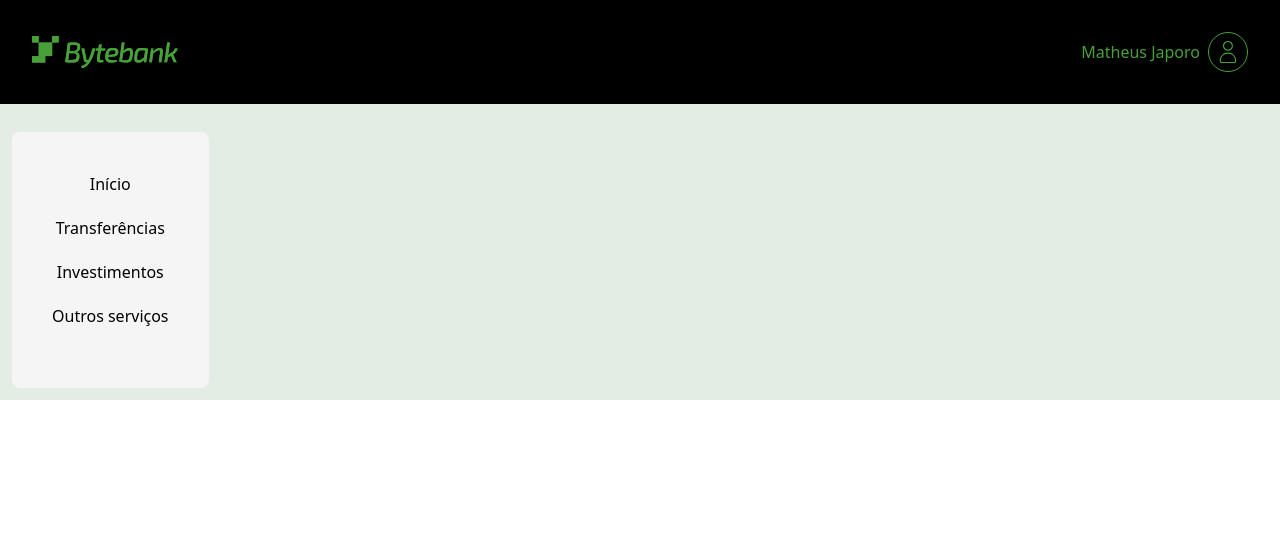
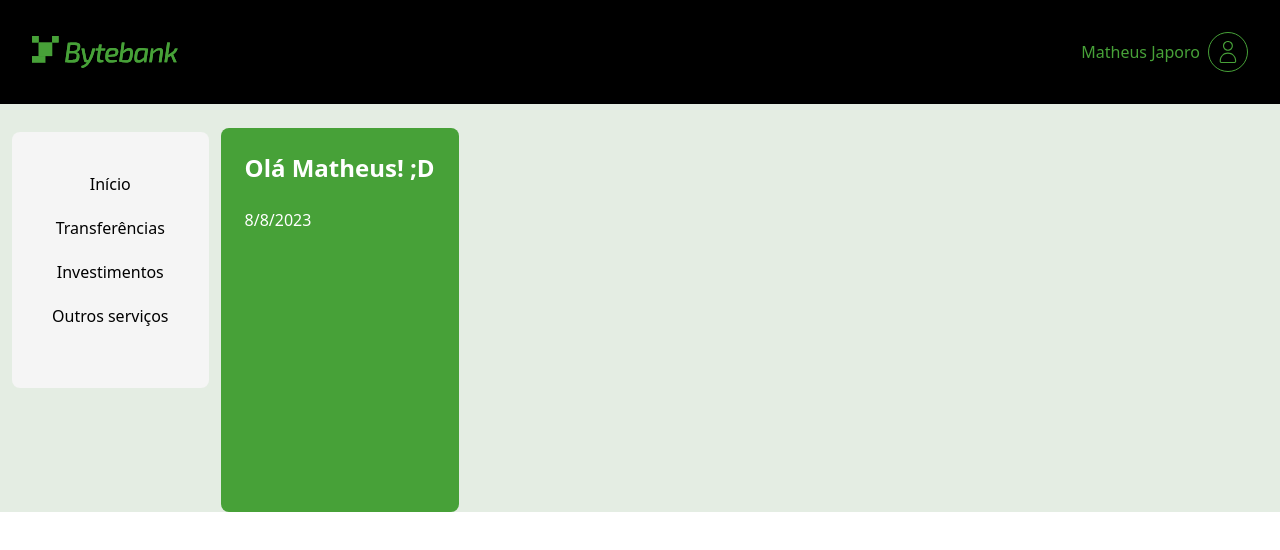
Before and after one commit to GuirraMv/ByteBank-React, a React (Vite) app: page / in a window 1280 px wide. Shown: the top 550 px of the page. Built offline with nearby package versions, Linux system fonts and the light colour scheme.

Commit message:
feat: creating initial card styles

```diff
--- /dev/null
+++ b/src/components/Card.tsx
@@ -0,0 +1,20 @@
+import React from "react";
+import "../css/Styles.css";
+
+const Card: React.FC = () => {
+  const current = new Date();
+  const date = `${current.getDate()}/${
+    current.getMonth() + 1
+  }/${current.getFullYear()}`;
+
+  return (
+    <div className="bg-green mt-6 ml-3 mr-3 w-auto h-96 p-6 rounded-lg ">
+      <div className="flex flex-col">
+        <p className="text-white font-bold text-2xl">Olá Matheus! ;D</p>
+        <div className="mt-6 text-white text-base">{date}</div>
+      </div>
+    </div>
+  );
+};
+
+export default Card;
--- a/src/components/Container.tsx
+++ b/src/components/Container.tsx
@@ -1,13 +1,15 @@
-import React from 'react'
-import '../css/Styles.css'
-import Menu from './Menu'
+import React from "react";
+import "../css/Styles.css";
+import Menu from "./Menu";
+import Card from "./Card";
 
 const Container: React.FC = () => {
-    return (
-        <div className='bg-theme w-full h-full flex flex-row '>
-            <Menu />
-        </div>
-    )
-}
+  return (
+    <div className="bg-theme w-full h-full flex flex-row ">
+      <Menu />
+      <Card />
+    </div>
+  );
+};
 
-export default Container
+export default Container;
--- a/src/components/Menu.tsx
+++ b/src/components/Menu.tsx
@@ -1,5 +1,5 @@
-import React, { useState } from 'react';
-import '../css/Styles.css';
+import React, { useState } from "react";
+import "../css/Styles.css";
 
 const Menu: React.FC = () => {
   const [selectedLink, setSelectedLink] = useState<string | null>(null);
@@ -9,35 +9,43 @@ const Menu: React.FC = () => {
   };
 
   return (
-        <div className='bg-collumn ml-3 mt-7 mb-3 h-5/6 p-10 flex flex-col items-center rounded-lg'>
+    <div className="bg-column ml-3 mt-7 mb-3 h-5/6 p-10 flex flex-col items-center rounded-lg">
       <a
-                href='#'
-                onClick={() => handleLinkClick('inicio')}
-                className={`text-base mb-5 ${selectedLink === 'inicio' ? 'text-active' : 'text-black'}`}
+        href="#"
+        onClick={() => handleLinkClick("inicio")}
+        className={`text-base mb-5 ${
+          selectedLink === "inicio" ? "text-active" : "text-black"
+        }`}
       >
         Início
       </a>
 
       <a
-                href='#'
-                onClick={() => handleLinkClick('transferencias')}
-                className={`text-base mb-5 ${selectedLink === 'transferencias' ? 'text-active' : 'text-black'}`}
+        href="#"
+        onClick={() => handleLinkClick("transferencias")}
+        className={`text-base mb-5 ${
+          selectedLink === "transferencias" ? "text-active" : "text-black"
+        }`}
       >
         Transferências
       </a>
 
       <a
-                href='#'
-                onClick={() => handleLinkClick('investimentos')}
-                className={`text-base mb-5 ${selectedLink === 'investimentos' ? 'text-active' : 'text-black'}`}
+        href="#"
+        onClick={() => handleLinkClick("investimentos")}
+        className={`text-base mb-5 ${
+          selectedLink === "investimentos" ? "text-active" : "text-black"
+        }`}
       >
         Investimentos
       </a>
 
       <a
-                href='#'
-                onClick={() => handleLinkClick('outros')}
-                className={`text-base mb-5 p-0 m-0 ${selectedLink === 'outros' ? 'text-active' : 'text-black'}`}
+        href="#"
+        onClick={() => handleLinkClick("outros")}
+        className={`text-base mb-5 p-0 m-0 ${
+          selectedLink === "outros" ? "text-active" : "text-black"
+        }`}
       >
         Outros serviços
       </a>
--- a/src/css/Styles.css
+++ b/src/css/Styles.css
@@ -6,12 +6,16 @@
     background-color: #000;
 }
 
-.bg-collumn {
+.bg-column {
     background-color: #f5f5f5;
 }
 
 .bg-grey {
     background-color: #CBCBCB;
+}
+
+.bg-green {
+    background-color: #47A138;
 }
 
 .text-grey {
@@ -26,6 +30,10 @@
     color: #000
 }
 
+.text-black:hover {
+    color:  #789e71;
+}
+
 .text-active {
     font-weight: 500;
     color: #47A138;
```
Also changed, not shown: src/pages/Home.tsx (+11 -11 lines). Lines whose indentation alone changed are shown as unchanged.
